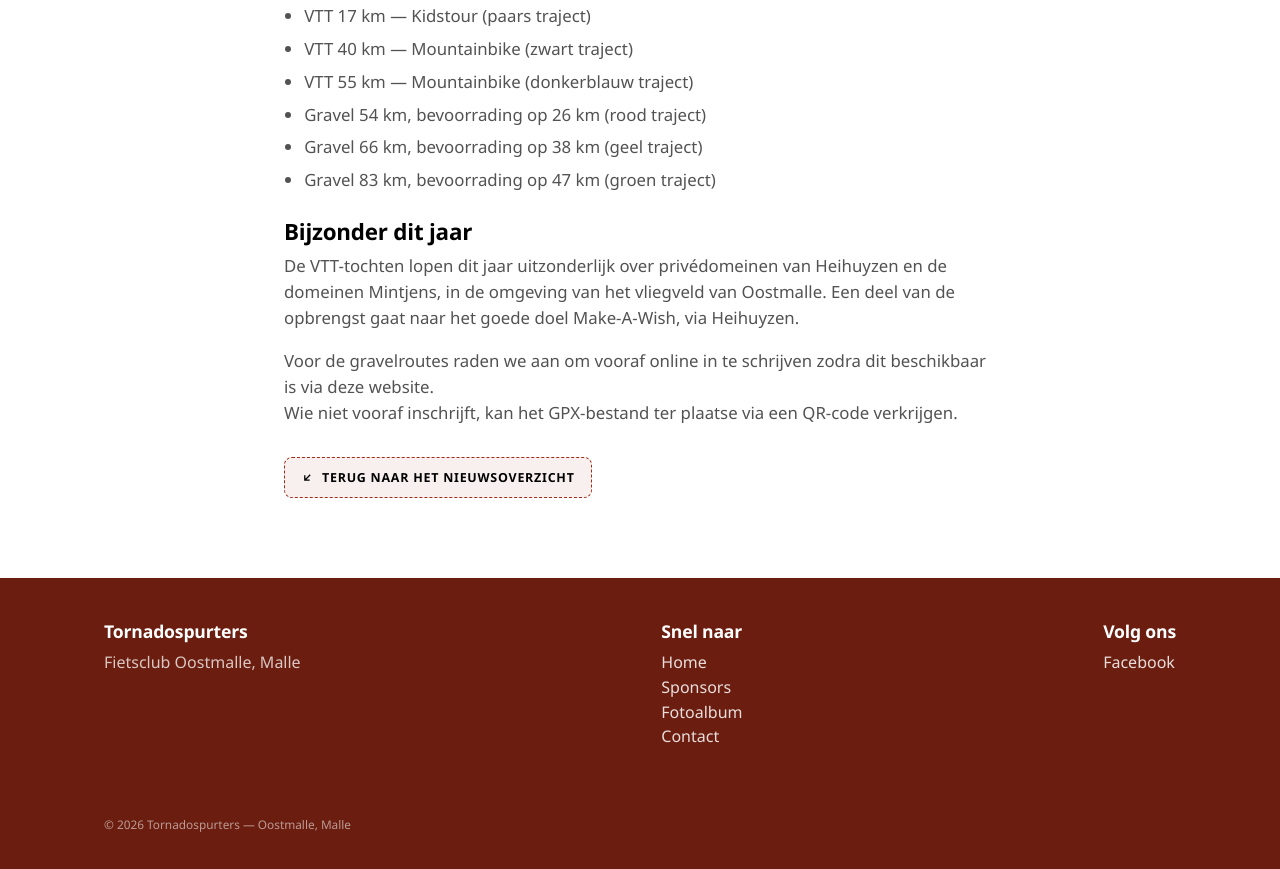
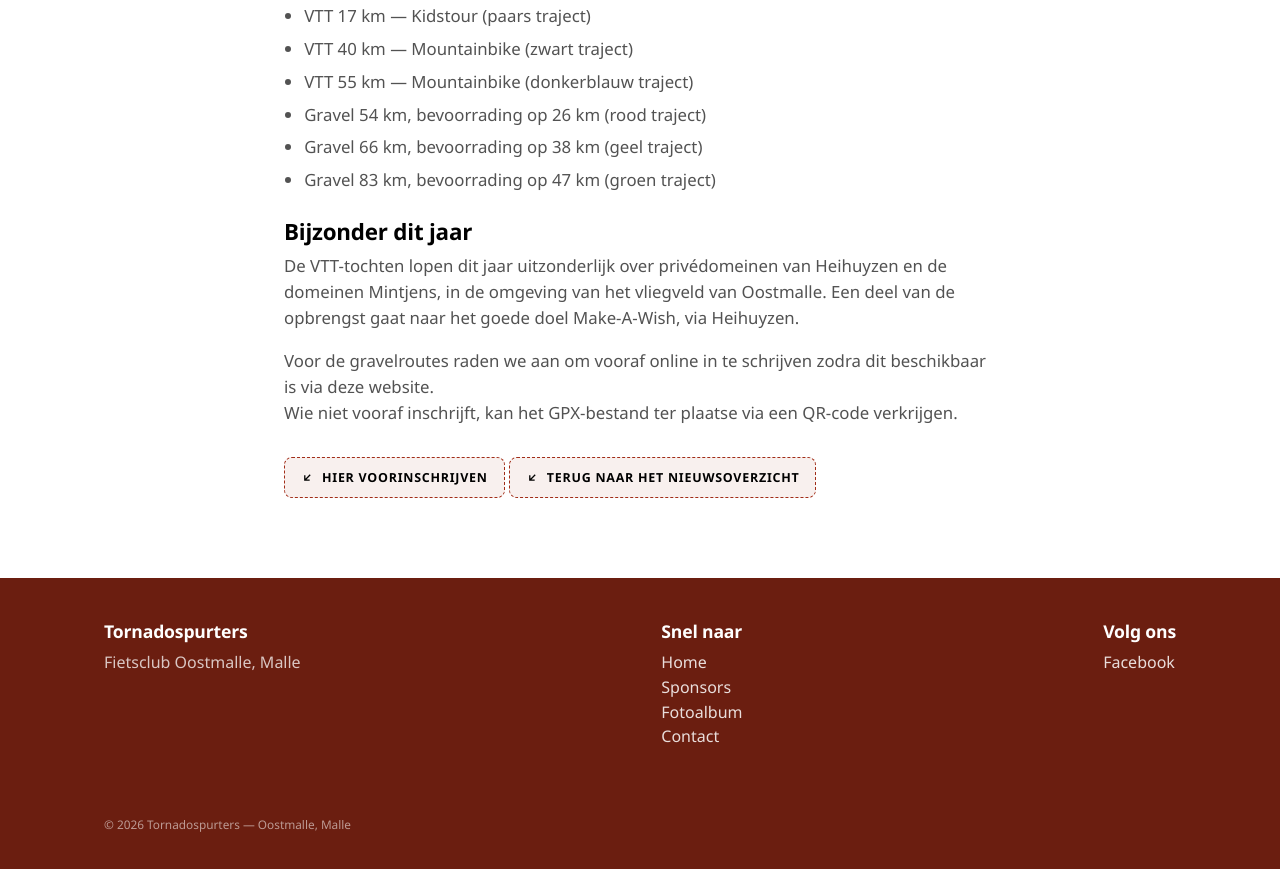
Before and after one commit to wimdw-code/tornadospurters-website, a plain HTML site: page nieuws/vtt-gravel-2026.html in a window 1280 px wide. Shown: the part 1115-1984 px from the top of the page. Drawn offline with Linux system fonts and the light colour scheme.

Commit message:
Update vtt-gravel-2026.html

```diff
--- a/nieuws/vtt-gravel-2026.html
+++ b/nieuws/vtt-gravel-2026.html
@@ -58,6 +58,10 @@
       <p>Voor de gravelroutes raden we aan om vooraf online in te schrijven zodra dit beschikbaar is via deze website. <br>
         Wie niet vooraf inschrijft, kan het GPX-bestand ter plaatse via een QR-code verkrijgen.</p>
     </div>
+    <a class="ticket-btn" href="https://www.vbr-vlaanderen.be/voorinschrijvingen/inschrijvingsform_msp.php?event_id=19360">
+      <svg viewBox="0 0 24 24" fill="none" stroke="currentColor" stroke-width="2.4"><path d="M17 7 7 17M16 17H7V8"/></svg>
+      Hier voorinschrijven
+    </a>
     <a class="ticket-btn" href="../index.html">
       <svg viewBox="0 0 24 24" fill="none" stroke="currentColor" stroke-width="2.4"><path d="M17 7 7 17M16 17H7V8"/></svg>
       Terug naar het nieuwsoverzicht
```
